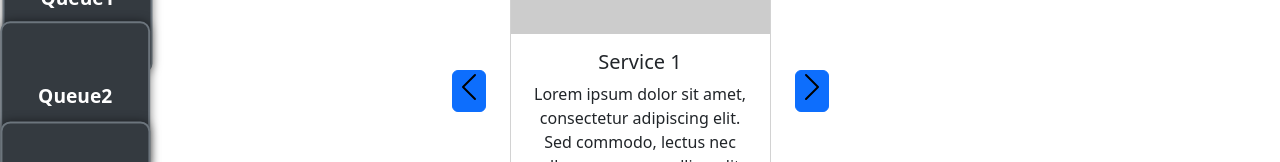
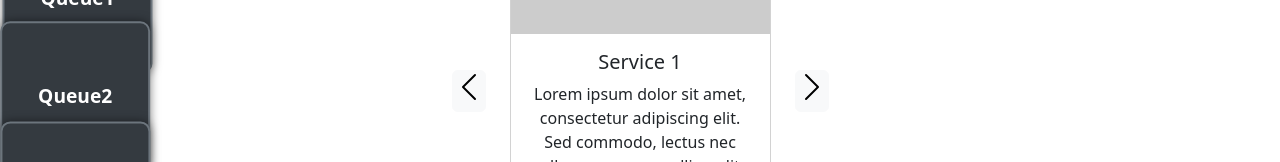
Before and after one commit to semper-proficiens/programmerq, a React (Create React App) app in the folder react-app/: page / in a window 1280 px wide. Shown: the part 279-441 px from the top of the page. Built offline with nearby package versions, Linux system fonts and the light colour scheme.

Commit message:
Change Services arrows format

```diff
--- a/react-app/src/components/Services.js
+++ b/react-app/src/components/Services.js
@@ -46,13 +46,17 @@ function Services() {
             <h2>Services</h2>
             <Row className="justify-content-center align-items-center">
                 <Col md={1} className="d-flex align-items-center justify-content-end">
-                    <Button className="p-0" onClick={handlePrevService}><BsChevronLeft className="h2 text-black" /></Button>
+                    <Button className="p-0" variant="light" onClick={handlePrevService}>
+                        <BsChevronLeft className="h2 text-black" />
+                    </Button>
                 </Col>
                 <Col md={3}>
                     <ServiceCard service={services[serviceIndex]} />
                 </Col>
                 <Col md={1} className="d-flex align-items-center">
-                    <Button className="p-0" onClick={handleNextService}><BsChevronRight className="h2 text-black" /></Button>
+                    <Button className="p-0" variant="light" onClick={handleNextService}>
+                        <BsChevronRight className="h2 text-black" />
+                    </Button>
                 </Col>
             </Row>
         </Container>
```
